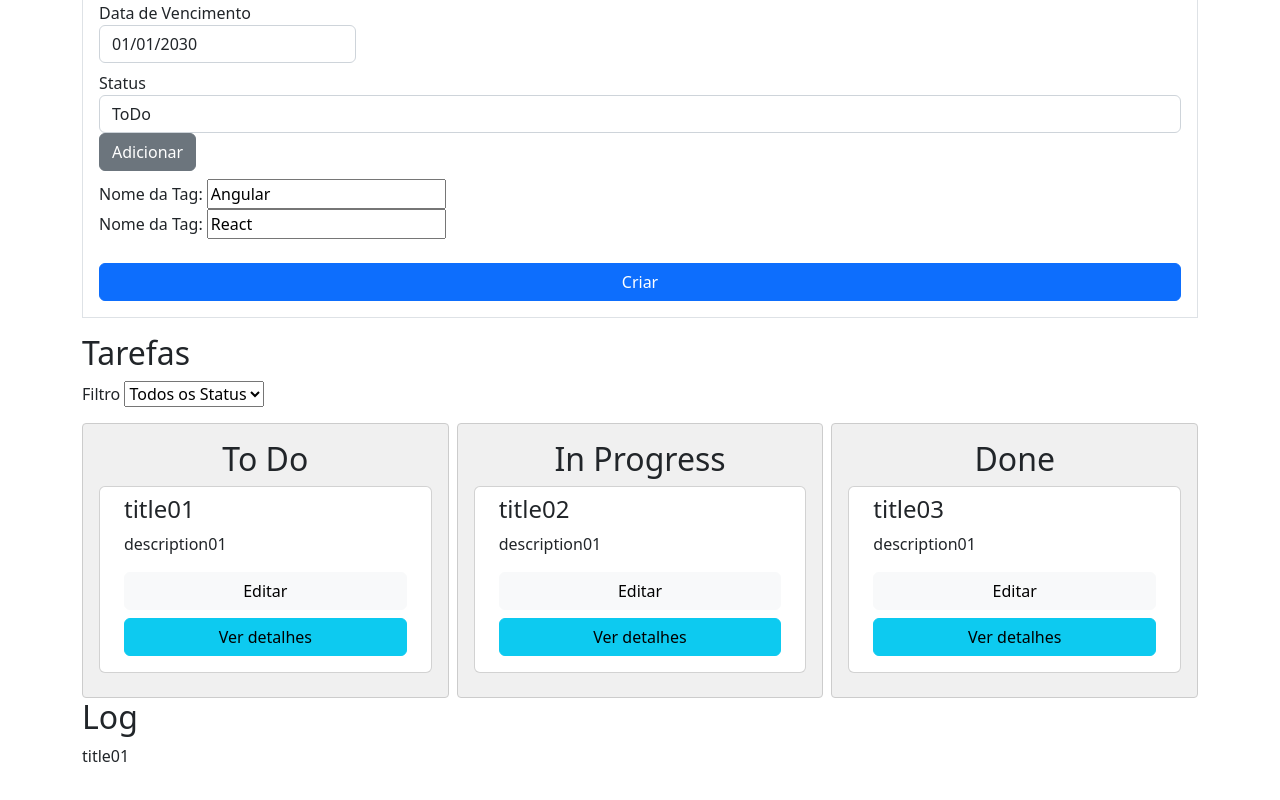
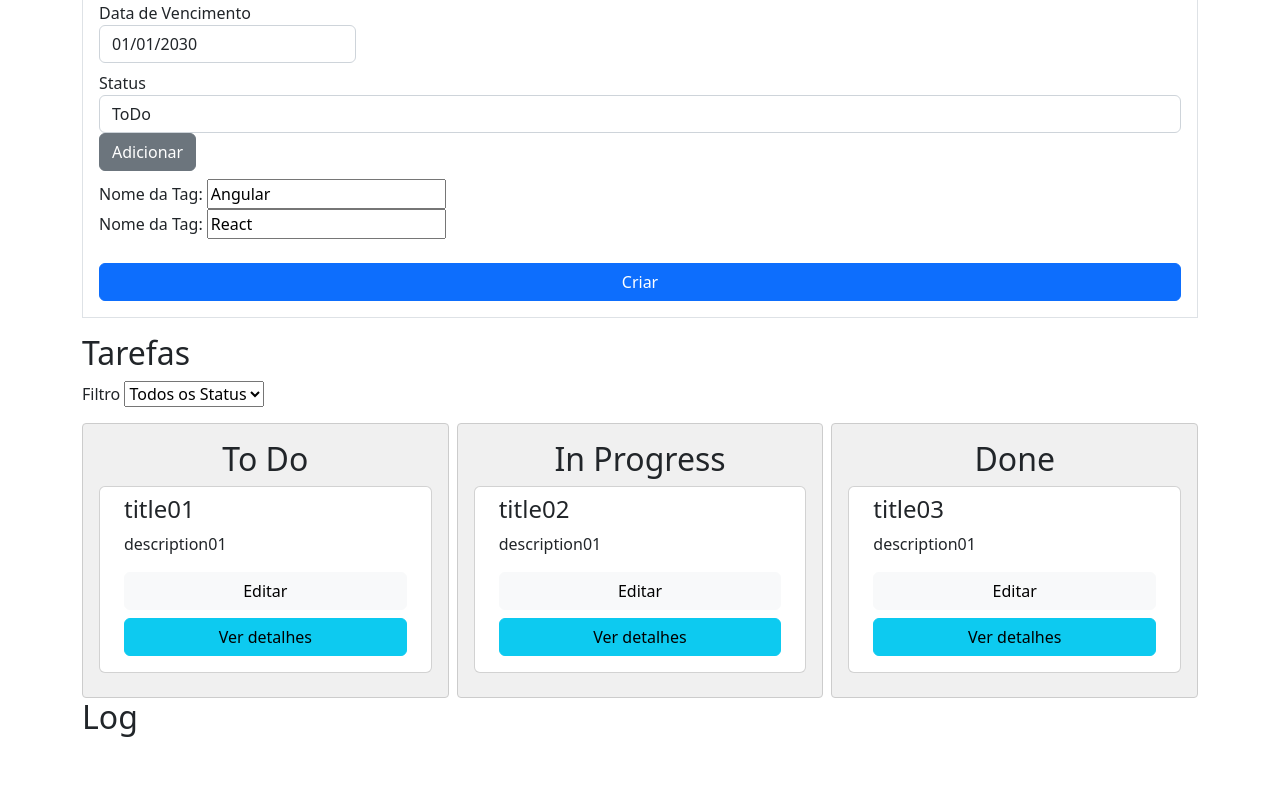
Before and after one commit to gabriel-del/santander-coders-2023, an Angular app in the folder m5/: page / in a window 1280 px wide. Shown: the part 226-1026 px from the top of the page. Built offline with nearby package versions, Linux system fonts and the light colour scheme.

Commit message:
rm ToDo status

```diff
--- a/m5/src/app/app.component.ts
+++ b/m5/src/app/app.component.ts
@@ -13,9 +13,6 @@ import type {Task} from 'src/models/task.model'
     <div *ngIf="selectedTask">
       <app-task-detail [task]="selectedTask" (closeDetail)="fecharDetalhes()"></app-task-detail>
     </div>
-    <div *ngFor="let items of toDoStatus">
-      {{items.title}}
-    </div>
   </div>
 </div>
 `,
@@ -27,7 +24,6 @@ export class AppComponent {
     {date: new Date(), description: 'description01', status: 'trabalhando', title: 'title02'},
     {date: new Date(), description: 'description01', status: 'finalizado', title: 'title03'},
   ]
-  get toDoStatus() {return this.listTask.filter(item => item.status === 'toDo')}
   selectedTask: Task | null = null
   selectedLog: Task[] = []
   ngOnInit() {}
```
